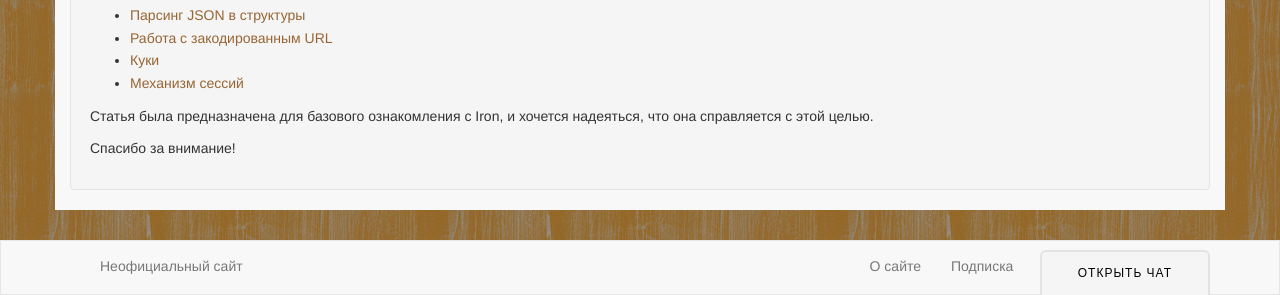
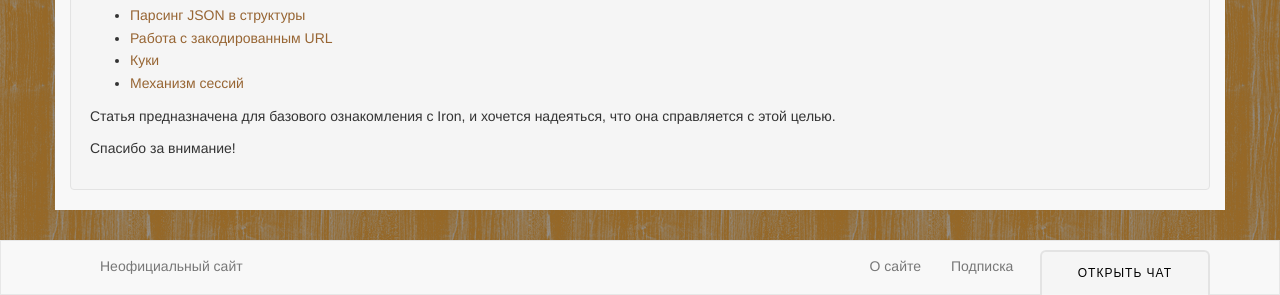
Before and after one commit to rust-lang-ru/rustycrate.ru, a Jekyll site: the page built from _posts/2016-07-13-iron-tutorial.md, in a window 1280 px wide and 900 px high, scrolled down 7349 px. Shown: the part 605-900 px from the top of the window. Built offline with Jekyll 4.4.1, drawn with Linux system fonts in a browser that asks for light colours; nearby versions of some CDN libraries; Markdown is read by kramdown in place of the engine named in the settings; comment, search, counter and statistics services are not loaded; some of the changed text lies outside the part shown.

Commit message:
Возвращаем "промежуточные типажи", убираем слово "была".

```diff
--- a/_posts/2016-07-13-iron-tutorial.md
+++ b/_posts/2016-07-13-iron-tutorial.md
@@ -480,7 +480,7 @@
 - [Куки](https://github.com/iron/cookie)
 - [Механизм сессий](https://github.com/iron/session)
 
-Статья была предназначена для базового ознакомления с Iron, и хочется надеяться, что
+Статья предназначена для базового ознакомления с Iron, и хочется надеяться, что
 она справляется с этой целью.
 
 Спасибо за внимание!
```
Also changed, not shown: other parts of _posts/2016-07-13-iron-tutorial.md (+1 -1 lines).
